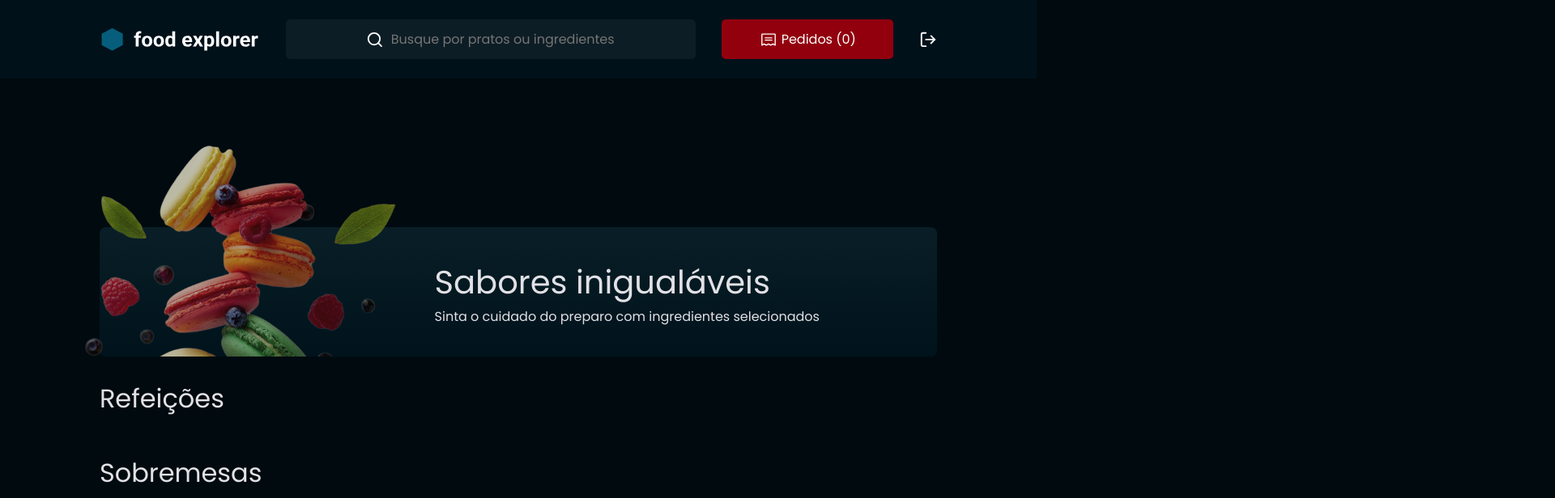
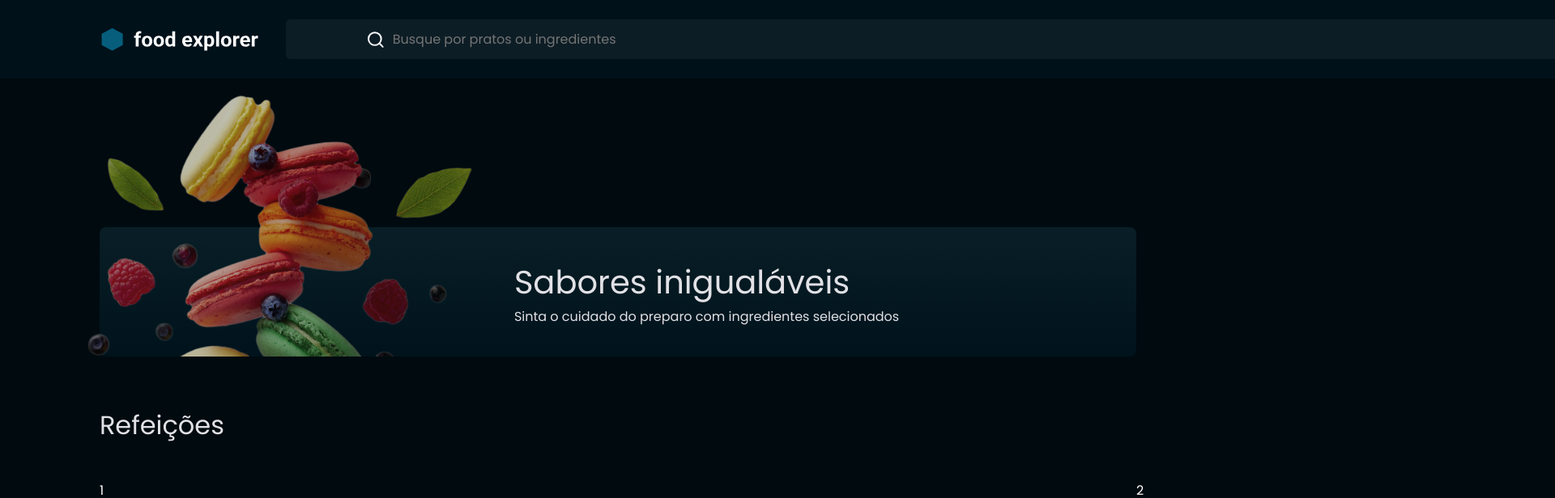
Before and after one commit to lucaslomba/front-food-explorer, a React (Vite) app: page / in a window 1280 px wide. Both pictures are taken after a click on the button "Entrar". Shown: the top 616 px of the page at 81% size, 1920 px wide, since content can reach past the window. Built offline with nearby package versions, Linux system fonts and the light colour scheme.

Commit message:
Adicionando slider

```diff
--- a/package.json
+++ b/package.json
@@ -10,6 +10,7 @@
     "preview": "vite preview"
   },
   "dependencies": {
+    "keen-slider": "^6.8.6",
     "react": "^18.2.0",
     "react-dom": "^18.2.0",
     "react-icons": "^5.0.1",
--- a/src/pages/Home/index.jsx
+++ b/src/pages/Home/index.jsx
@@ -1,5 +1,7 @@
 import { useState } from "react";
+import { useKeenSlider } from 'keen-slider/react'
 
+import 'keen-slider/keen-slider.min.css'
 import { Container, Content, Highlight } from "./styles"
 
 import { Header } from "../../components/Header"
@@ -10,6 +12,17 @@ import { SideMenu } from "../../components/SideMenu"
 import Background from "../../assets/background.png"
 
 export function Home(){
+    const [sliderRef, instanceRef] = useKeenSlider(
+        {
+            slideChanged() {
+            console.log('slide changed')
+            },
+        },
+        [
+            // add plugins here
+        ]
+    )
+
     const [menuIsOpen, setMenuIsOpen] = useState(false);
 
     return(
@@ -30,7 +43,10 @@ export function Home(){
                 </Highlight>
 
                 <Section title="Refeições">
-
+                <div ref={sliderRef} className="keen-slider">
+                    <div className="keen-slider__slide">1</div>
+                    <div className="keen-slider__slide">2</div>
+                </div>
                 </Section>
 
                 <Section title="Sobremesas">
--- a/src/pages/Home/styles.js
+++ b/src/pages/Home/styles.js
@@ -25,6 +25,8 @@ export const Content = styled.div`
 `
 
 export const Highlight = styled.div`
+    width: 100vw;
+
     height: 10rem;
     display: flex;
     justify-content: end;
@@ -37,6 +39,7 @@ export const Highlight = styled.div`
     position: relative;
 
     margin-top: 2.1rem;
+    margin-bottom: 3.8rem;
 
     > img {
         position: absolute;
```
Also changed, not shown: 1 other file (tests, documents, lock files or other folders).
